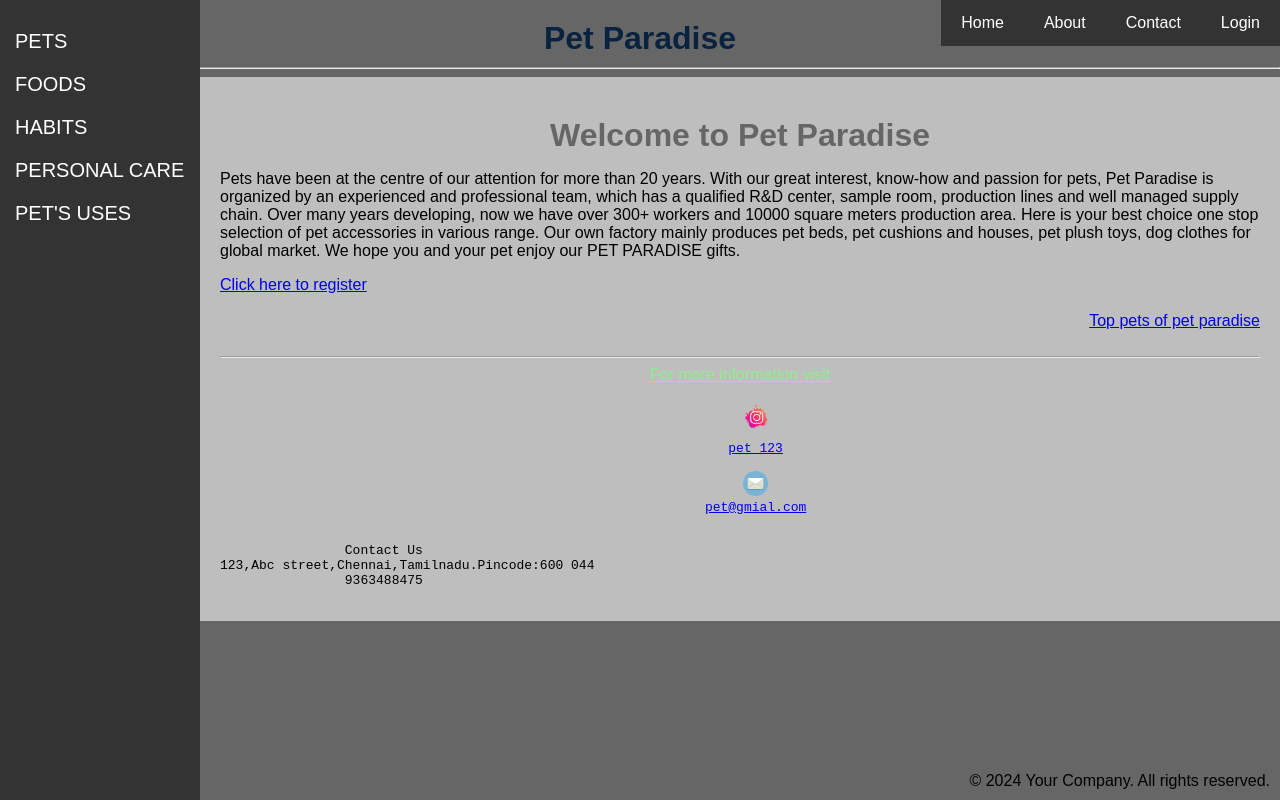
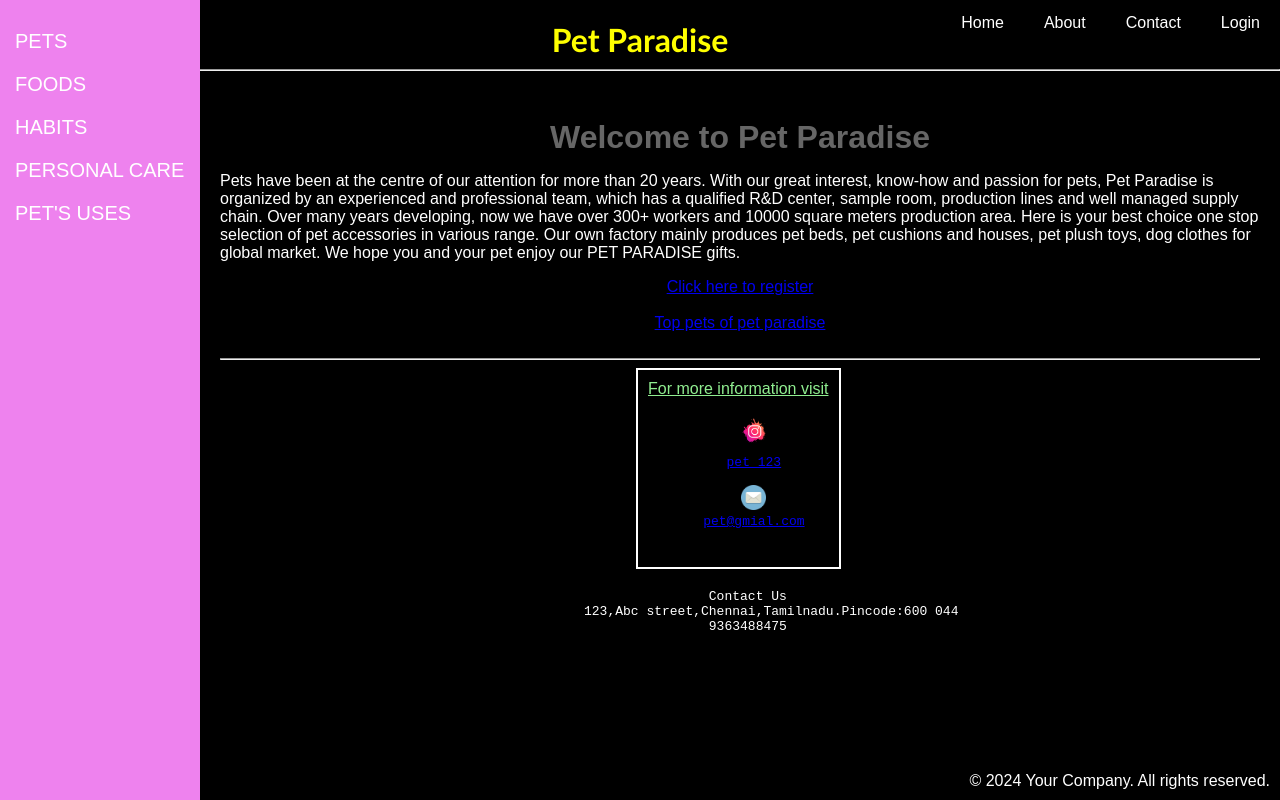
Before and after one commit to ThangavelKaliyamoorthy/Pet_paradise, a plain HTML site: page index.html in a window 1280 px wide. Drawn offline with Linux system fonts and the light colour scheme.

Commit message:
Update styles.css
Update styles.css

```diff
--- a/styles.css
+++ b/styles.css
@@ -2,14 +2,16 @@ body {
     font-family: Arial, sans-serif;
     margin: 0;
     padding: 0;
-    background-color: #666;
+    background-color: black;
+    color: white;
+
 }
 
 nav {
     position: fixed;
     top: 0;
     right: 0;
-    background-color: #333;
+    background-color: black;
     overflow: hidden;
     display: flex;
 }
@@ -47,17 +49,24 @@ h1 {
     position: fixed;
     bottom: 10px;
     right: 10px;
-    color: #000000;
+    color: white;
 }
 
 .information-link {
     text-align: center;
-    color: rgb(245, 6, 6);
+    border-style: solid;
+    border-color: white;
+    border-width: 2px;
+    display: inline-block;
+    height: auto;
+    width: auto;
+    margin-left: 40%;
+    padding: 10px;
 
 }
 
 .list{
-    text-align:right;
+    text-align: center;
 }
 
 .sidebar {
@@ -66,7 +75,7 @@ h1 {
     position: fixed;
     top: 0;
     left: 0;
-    background-color: #333;
+    background-color: violet;
     overflow-x: hidden;
     padding-top: 20px;
 }
@@ -76,10 +85,11 @@ h1 {
 }
 
 .company-name {
-    font-weight: bold;
-    color: rgb(8, 34, 63);
+    font-weight: strong;
+    color: yellow;
     text-align: center;
     margin-bottom: 10px;
+    font-family: 'Trebuchet MS', 'Lucida Sans Unicode', 'Lucida Grande', 'Lucida Sans', Arial, sans-serif;
 }
 
 .sidebar a {
@@ -91,7 +101,7 @@ h1 {
 }
 
 .sidebar a:hover {
-    background-color: #ddd;
+    background-color: silver;
     color: black;
 }
 
@@ -100,7 +110,14 @@ h1 {
     padding: 20px;
     background-size: cover;
     background-position: center;
-    background-color: #f3f3f4a0;
+    background-color: black;
     background-attachment: fixed;
     background-repeat: no-repeat;
 }
+.reg{
+    text-align: center;
+}
+.co{
+    margin-left: 35%;
+    margin-top: 20px;
+}
```
